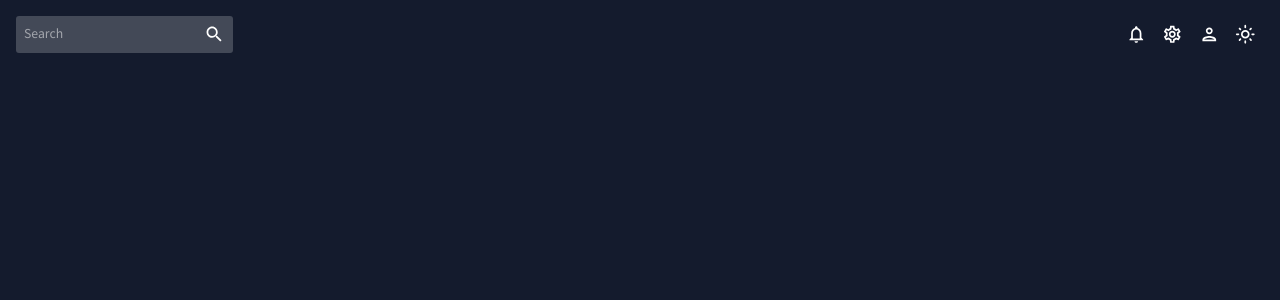
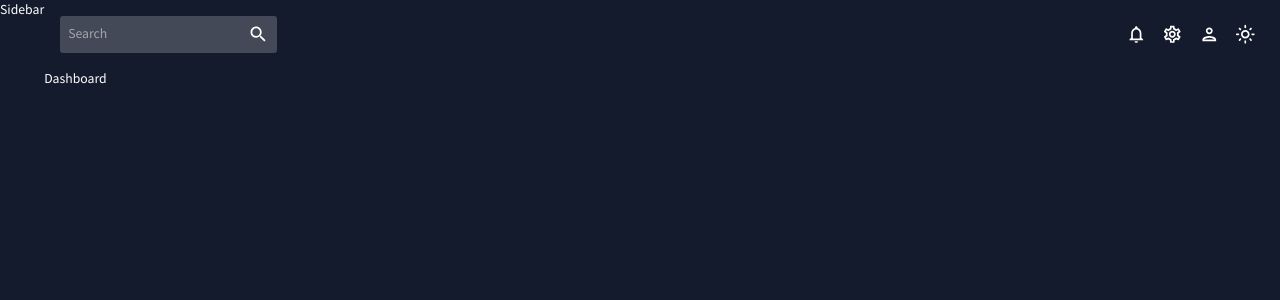
Before and after one commit to Shugaba-Wuta/react-dashboard, a React (Create React App) app: page / in a window 1280 px wide. Shown: the top 300 px of the page. Built offline with nearby package versions, Linux system fonts and the light colour scheme.

Commit message:
Routes ready

```diff
--- a/src/App.js
+++ b/src/App.js
@@ -1,6 +1,21 @@
 import Topbar from "./scenes/global/Topbar";
 import { ColorModeContext, useMode } from "./theme"
 import { CssBaseline, ThemeProvider } from "@mui/material";
+import { Route, Routes } from "react-router-dom";
+import Sidebar from "./scenes/global/Sidebar";
+import Dashboard from "./scenes/dashboard";
+// import Team from "./scenes/team";
+// import Invoices from "./scenes/invoices";
+// import Contacts from "./scenes/contacts";
+// import Bar from "./scenes/bar";
+// import Pie from "./scenes/pie";
+// import Form from "./scenes/form";
+// import Line from "./scenes/line";
+// import Geography from "./scenes/geography"
+// import FAQ from "./scenes/faq";
+// import Calendar from "./scenes/calendar";
+
+
 
 function App() {
   const [theme, colorMode] = useMode()
@@ -10,7 +25,23 @@
       <ThemeProvider theme={theme}>
         <CssBaseline />
         <div className="app">
-          <main className="content"> <Topbar /></main>
+          <Sidebar></Sidebar>
+          <main className="content">
+            <Topbar />
+            <Routes>
+              <Route path="/" element={<Dashboard />} />
+              {/* <Route path="/team" element={<Team />} /> */}
+              {/* <Route path="/invoices" element={<Invoices />} /> */}
+              {/* <Route path="/contacts" element={<Contacts />} /> */}
+              {/* <Route path="/bar" element={<Bar />} /> */}
+              {/* <Route path="/pie" element={<Pie />} /> */}
+              {/* <Route path="/form" element={<Form />} /> */}
+              {/* <Route path="/calendar" element={<Calendar />} /> */}
+              {/* <Route path="/line" element={<Line />} /> */}
+              {/* <Route path="/geography" element={<Geography />} /> */}
+              {/* <Route path="/faq" element={<FAQ />} /> */}
+            </Routes>
+          </main>
 
 
         </div>
--- a/src/index.js
+++ b/src/index.js
@@ -7,7 +7,7 @@
 const root = ReactDOM.createRoot(document.getElementById('root'));
 root.render(
   <React.StrictMode>
-    <BrowserRouter path="/">
+    <BrowserRouter >
       <App />
     </BrowserRouter>
   </React.StrictMode>
--- a/src/scenes/global/Sidebar.jsx
+++ b/src/scenes/global/Sidebar.jsx
@@ -1,4 +1,5 @@
 import React from 'react'
+
 
 function Sidebar() {
   return (
```
